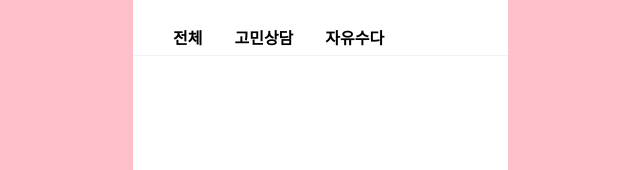
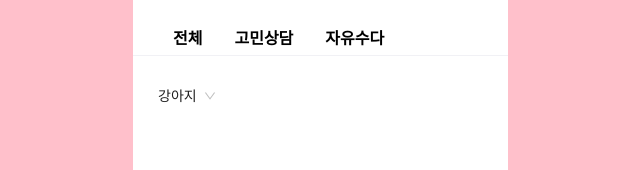
Before and after one commit to azure0929/Petnuri, a React (Vite) app: page /pettalk in a window 1280 px wide. Shown: the top 170 px of the page, without its empty margins (472-1112 px from the left). Built offline with nearby package versions, Linux system fonts and the light colour scheme.

Commit message:
#8 feat: antd 추가, 셀렉트박스 추가

```diff
--- a/package.json
+++ b/package.json
@@ -11,6 +11,7 @@
   },
   "dependencies": {
     "@vitejs/plugin-react": "^4.0.4",
+    "antd": "^5.9.0",
     "axios": "^1.5.0",
     "node-sass": "^9.0.0",
     "react": "^18.2.0",
--- a/src/pages/petTalk/index.tsx
+++ b/src/pages/petTalk/index.tsx
@@ -2,6 +2,8 @@ import MainTab from "@/components/MainTab";
 import Background from "@/components/Background";
 import styles from "@/styles/pettalk.module.scss";
 import { Link, useLocation } from "react-router-dom";
+
+import { Select, Space } from "antd";
 
 const PetTalk = () => {
   const location = useLocation();
@@ -34,6 +36,19 @@ const PetTalk = () => {
             자유수다
           </Link>
         </div>
+
+        <div className={styles.select_wrap}>
+          <Space wrap className={styles.select_pet}>
+            <Select
+              defaultValue="강아지"
+              bordered={false}
+              options={[
+                { value: "강아지", label: "강아지" },
+                { value: "고양이", label: "고양이" },
+              ]}
+            />
+          </Space>
+        </div>
       </Background>
       <MainTab />
     </>
--- a/src/styles/globalstyle.scss
+++ b/src/styles/globalstyle.scss
@@ -155,4 +155,4 @@ input {
   outline: none;
 }
 
-$sub_font_color: #707070
+$sub_font_color: #707070;
--- a/src/styles/pettalk.module.scss
+++ b/src/styles/pettalk.module.scss
@@ -29,3 +29,10 @@
   background-color: #171717;
   z-index: -1;
 }
+.select_wrap {
+  display: flex;
+  margin-top: 24px;
+  .select_pet {
+    margin-left: 13px;
+  }
+}
```
Also changed, not shown: 1 other file (tests, documents, lock files or other folders).
